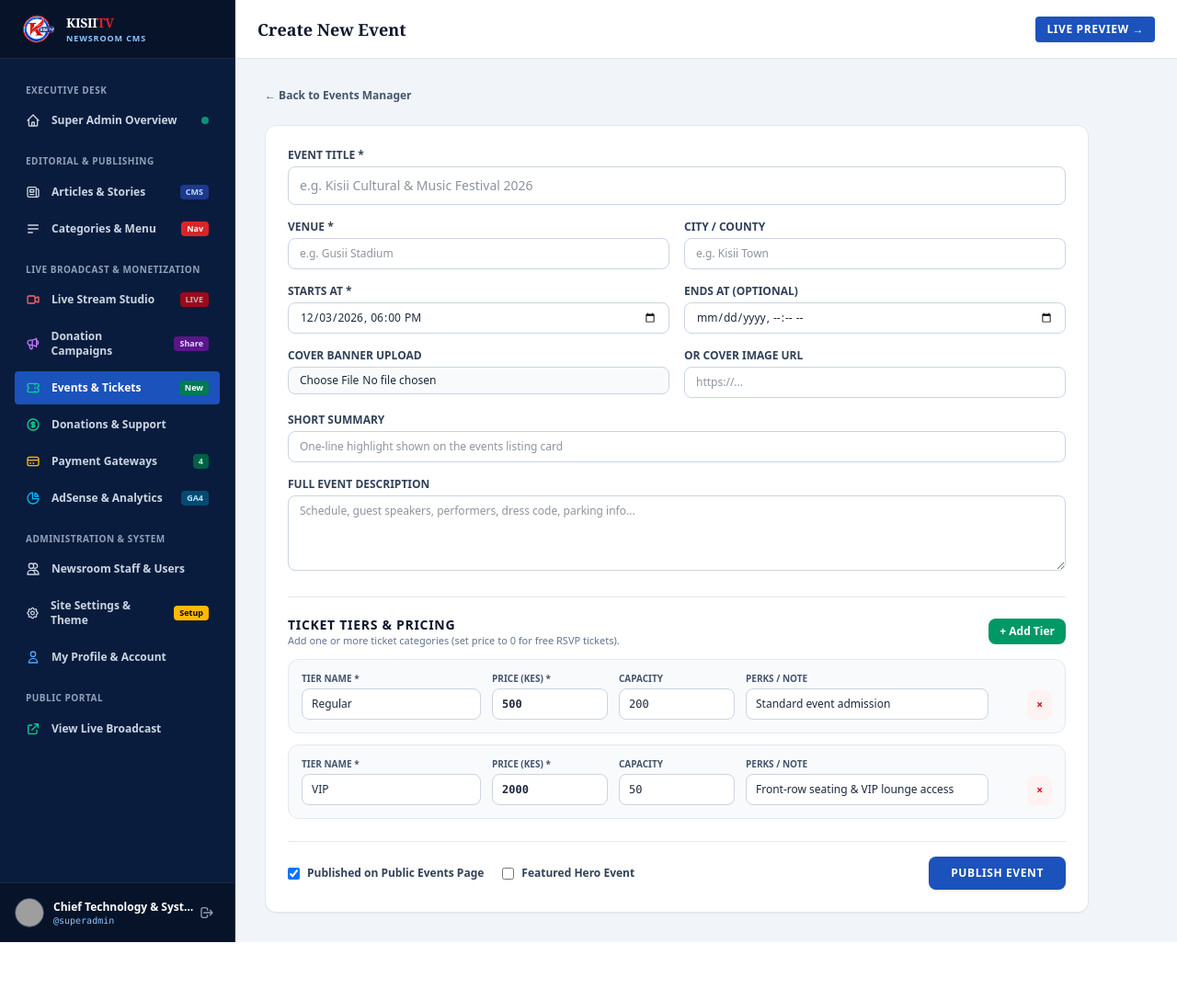
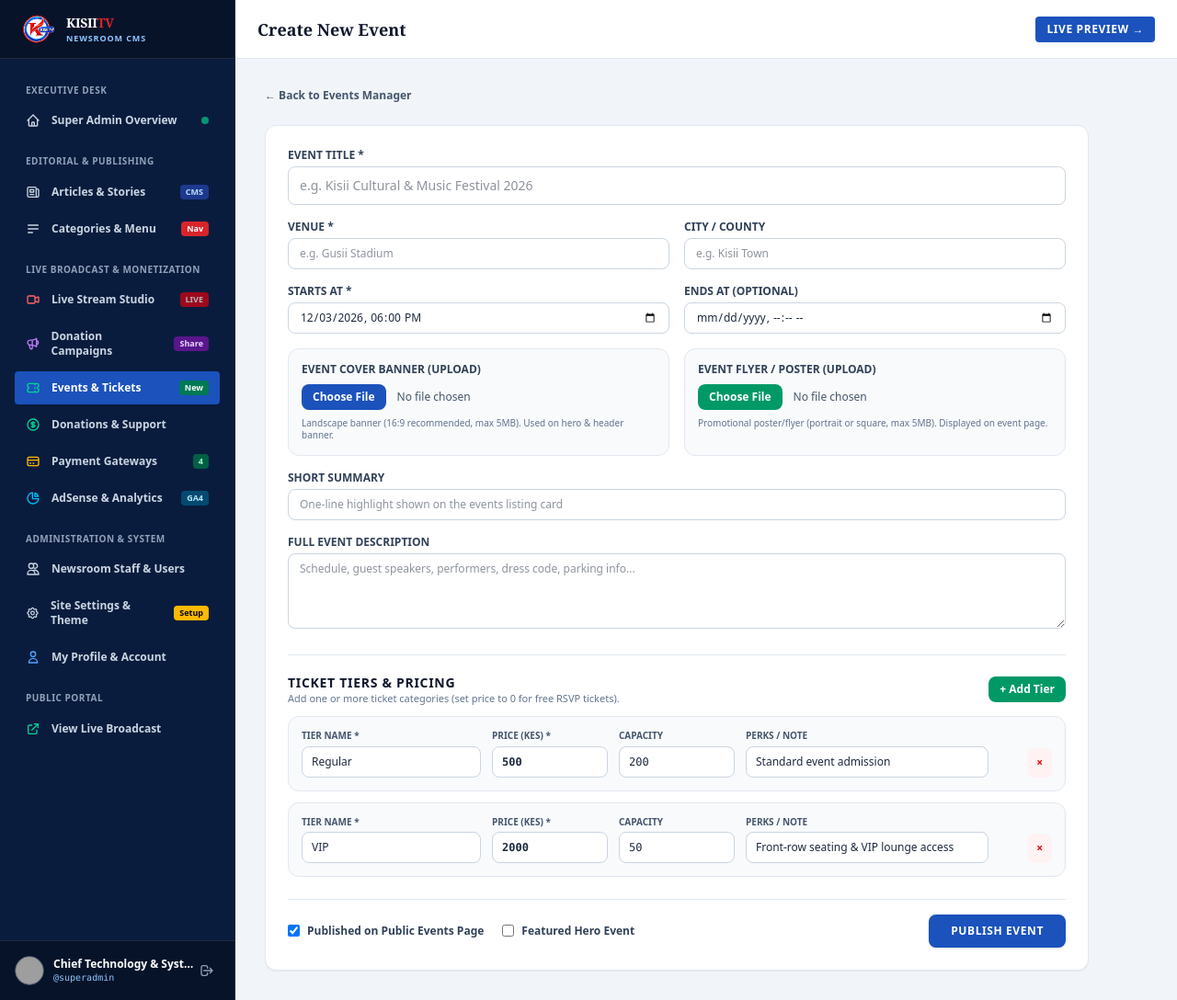
Before and after one commit to motechgroup/kisiitvcms, a Laravel app: page /admin/events/create in a window 1280 px wide. Shown: the whole page at 92% size. Before the commit the page ends 1025 px from the top, so only its background shows below. Run offline with Laravel 12, Linux system fonts and the light colour scheme; a user stored in the database is signed in; data comes from the database, SQL or seed files in the repository; style sheets or scripts are compiled from the project's sources; some web fonts are replaced; grey boxes are pictures that could not be loaded.

Commit message:
feat(events): upload-only cover & flyer, conditional Events nav, and auto-generated header event banner

```diff
--- a/app/Http/Controllers/Admin/EventController.php
+++ b/app/Http/Controllers/Admin/EventController.php
@@ -9,6 +9,7 @@ use App\Models\EventTicketOrder;
 use App\Services\TicketFulfillmentService;
 use Illuminate\Http\RedirectResponse;
 use Illuminate\Http\Request;
+use Illuminate\Support\Facades\File;
 use Illuminate\View\View;
 
 class EventController extends Controller
@@ -50,7 +51,8 @@ class EventController extends Controller
     {
         $validated = $this->validateEvent($request);
 
-        $coverImage = $this->resolveCoverImage($request);
+        $coverImage = $this->uploadEventImage($request, 'cover_image_file', 'cover');
+        $flyerImage = $this->uploadEventImage($request, 'flyer_image_file', 'flyer');
 
         $event = Event::create([
             'title' => $validated['title'],
@@ -60,6 +62,7 @@ class EventController extends Controller
             'venue' => $validated['venue'],
             'city' => $validated['city'] ?? null,
             'cover_image' => $coverImage,
+            'flyer_image' => $flyerImage,
             'starts_at' => $validated['starts_at'],
             'ends_at' => $validated['ends_at'] ?? null,
             'currency' => strtoupper($validated['currency'] ?? 'KES'),
@@ -88,7 +91,8 @@ class EventController extends Controller
     {
         $validated = $this->validateEvent($request);
 
-        $coverImage = $this->resolveCoverImage($request, $event->cover_image);
+        $coverImage = $this->uploadEventImage($request, 'cover_image_file', 'cover', $event->cover_image);
+        $flyerImage = $this->uploadEventImage($request, 'flyer_image_file', 'flyer', $event->flyer_image);
 
         $event->update([
             'title' => $validated['title'],
@@ -97,6 +101,7 @@ class EventController extends Controller
             'venue' => $validated['venue'],
             'city' => $validated['city'] ?? null,
             'cover_image' => $coverImage,
+            'flyer_image' => $flyerImage,
             'starts_at' => $validated['starts_at'],
             'ends_at' => $validated['ends_at'] ?? null,
             'currency' => strtoupper($validated['currency'] ?? 'KES'),
@@ -227,8 +232,8 @@ class EventController extends Controller
             'description' => ['nullable', 'string', 'max:10000'],
             'venue' => ['required', 'string', 'max:200'],
             'city' => ['nullable', 'string', 'max:120'],
-            'cover_image_url' => ['nullable', 'url', 'max:500'],
-            'cover_image_file' => ['nullable', 'image', 'max:4096'],
+            'cover_image_file' => ['nullable', 'image', 'mimes:jpeg,png,jpg,webp', 'max:5120'],
+            'flyer_image_file' => ['nullable', 'image', 'mimes:jpeg,png,jpg,webp', 'max:5120'],
             'starts_at' => ['required', 'date'],
             'ends_at' => ['nullable', 'date', 'after_or_equal:starts_at'],
             'currency' => ['nullable', 'string', 'max:10'],
@@ -243,19 +248,22 @@ class EventController extends Controller
         ]);
     }
 
-    protected function resolveCoverImage(Request $request, ?string $existing = null): ?string
+    protected function uploadEventImage(Request $request, string $field, string $prefix, ?string $existing = null): ?string
     {
-        if ($request->hasFile('cover_image_file')) {
-            $path = $request->file('cover_image_file')->store('events', 'public');
-
-            return 'storage/'.$path;
+        if (! $request->hasFile($field)) {
+            return $existing;
         }
 
-        if ($request->filled('cover_image_url')) {
-            return trim((string) $request->input('cover_image_url'));
+        $destinationPath = public_path('uploads/events');
+        if (! File::isDirectory($destinationPath)) {
+            File::makeDirectory($destinationPath, 0755, true);
         }
 
-        return $existing;
+        $file = $request->file($field);
+        $fileName = $prefix.'_'.time().'_'.bin2hex(random_bytes(4)).'.'.$file->getClientOriginalExtension();
+        $file->move($destinationPath, $fileName);
+
+        return '/uploads/events/'.$fileName;
     }
 
     /**
--- a/app/Models/Event.php
+++ b/app/Models/Event.php
@@ -7,6 +7,8 @@ use Illuminate\Database\Eloquent\Factories\HasFactory;
 use Illuminate\Database\Eloquent\Model;
 use Illuminate\Database\Eloquent\Relations\BelongsTo;
 use Illuminate\Database\Eloquent\Relations\HasMany;
+use Illuminate\Support\Facades\Cache;
+use Illuminate\Support\Facades\Schema;
 use Illuminate\Support\Str;
 
 class Event extends Model
@@ -21,6 +23,7 @@ class Event extends Model
         'venue',
         'city',
         'cover_image',
+        'flyer_image',
         'starts_at',
         'ends_at',
         'currency',
@@ -28,6 +31,59 @@ class Event extends Model
         'is_featured',
         'created_by',
     ];
+
+    protected static function booted(): void
+    {
+        static::saved(fn () => Cache::forget('active_header_event_v1'));
+        static::deleted(fn () => Cache::forget('active_header_event_v1'));
+    }
+
+    /**
+     * Cached summary of the active featured/upcoming event for header nav & banner
+     * (stored as a plain array for Laravel serializable_classes = false compatibility).
+     *
+     * @return array<string, mixed>|null
+     */
+    public static function cachedHeaderEvent(): ?array
+    {
+        try {
+            if (! Schema::hasTable('events')) {
+                return null;
+            }
+        } catch (\Throwable) {
+            return null;
+        }
+
+        $data = Cache::remember('active_header_event_v1', 180, function (): array {
+            $event = self::published()
+                ->upcoming()
+                ->with('activeTicketTypes')
+                ->orderByDesc('is_featured')
+                ->orderBy('starts_at')
+                ->first();
+
+            if (! $event) {
+                return ['exists' => false];
+            }
+
+            $minPrice = $event->startingPrice();
+
+            return [
+                'exists' => true,
+                'title' => $event->title,
+                'slug' => $event->slug,
+                'venue' => $event->venue,
+                'city' => $event->city,
+                'date_short' => $event->starts_at->timezone('Africa/Nairobi')->format('D, M j · g:i A'),
+                'currency' => $event->currency ?: 'KES',
+                'starting_price' => $minPrice,
+                'cover_image_url' => $event->coverImageUrl(),
+                'flyer_image_url' => $event->flyerImageUrl(),
+            ];
+        });
+
+        return ($data['exists'] ?? false) ? $data : null;
+    }
 
     protected function casts(): array
     {
@@ -101,7 +157,20 @@ class Event extends Model
             return $this->cover_image;
         }
 
-        return asset($this->cover_image);
+        return asset(ltrim($this->cover_image, '/'));
+    }
+
+    public function flyerImageUrl(): ?string
+    {
+        if (! $this->flyer_image) {
+            return null;
+        }
+
+        if (str_starts_with($this->flyer_image, 'http://') || str_starts_with($this->flyer_image, 'https://')) {
+            return $this->flyer_image;
+        }
+
+        return asset(ltrim($this->flyer_image, '/'));
     }
 
     public static function generateUniqueSlug(string $title, ?int $ignoreId = null): string
--- a/resources/views/admin/events/form.blade.php
+++ b/resources/views/admin/events/form.blade.php
@@ -88,17 +88,24 @@
                     class="w-full border border-slate-300 rounded-lg px-3 py-2 focus:outline-none focus:border-[#1b52bc]">
             </div>
 
-            <div>
-                <label class="block font-bold uppercase text-slate-700 mb-1">Cover Banner Upload</label>
-                <input type="file" name="cover_image_file" accept="image/*"
-                    class="w-full border border-slate-300 rounded-lg px-3 py-1.5 bg-slate-50">
+            <div class="bg-slate-50 border border-slate-200 rounded-xl p-3.5 space-y-2">
+                <label class="block font-bold uppercase text-slate-700">Event Cover Banner (Upload)</label>
+                @if($isEdit && $event->cover_image)
+                    <img src="{{ $event->coverImageUrl() }}" alt="Current Cover Banner" class="w-full h-24 object-cover rounded-lg border border-slate-200">
+                @endif
+                <input type="file" name="cover_image_file" accept="image/jpeg,image/png,image/webp"
+                    class="w-full text-xs text-slate-600 file:mr-3 file:py-1.5 file:px-3 file:rounded-lg file:border-0 file:text-xs file:font-bold file:bg-[#1b52bc] file:text-white hover:file:bg-blue-800 cursor-pointer">
+                <p class="text-[10px] text-slate-500">Landscape banner (16:9 recommended, max 5MB). Used on hero &amp; header banner.</p>
             </div>
 
-            <div>
-                <label class="block font-bold uppercase text-slate-700 mb-1">Or Cover Image URL</label>
-                <input type="url" name="cover_image_url" value="{{ old('cover_image_url', str_starts_with((string) $event->cover_image, 'http') ? $event->cover_image : '') }}"
-                    placeholder="https://..."
-                    class="w-full border border-slate-300 rounded-lg px-3 py-2 focus:outline-none focus:border-[#1b52bc]">
+            <div class="bg-slate-50 border border-slate-200 rounded-xl p-3.5 space-y-2">
+                <label class="block font-bold uppercase text-slate-700">Event Flyer / Poster (Upload)</label>
+                @if($isEdit && $event->flyer_image)
+                    <img src="{{ $event->flyerImageUrl() }}" alt="Current Event Flyer" class="h-24 w-auto object-contain rounded-lg border border-slate-200 bg-white">
+                @endif
+                <input type="file" name="flyer_image_file" accept="image/jpeg,image/png,image/webp"
+                    class="w-full text-xs text-slate-600 file:mr-3 file:py-1.5 file:px-3 file:rounded-lg file:border-0 file:text-xs file:font-bold file:bg-emerald-600 file:text-white hover:file:bg-emerald-700 cursor-pointer">
+                <p class="text-[10px] text-slate-500">Promotional poster/flyer (portrait or square, max 5MB). Displayed on event page.</p>
             </div>
 
             <div class="md:col-span-2">
```
Also changed, not shown: resources/views/events/show.blade.php (+14 -0 lines), resources/views/layouts/news.blade.php (+55 -7 lines), tests/Feature/EventTicketingTest.php (+35 -0 lines), database/migrations/2026_11_27_115800_add_flyer_image_to_events_table.php (added), 3 other files.
